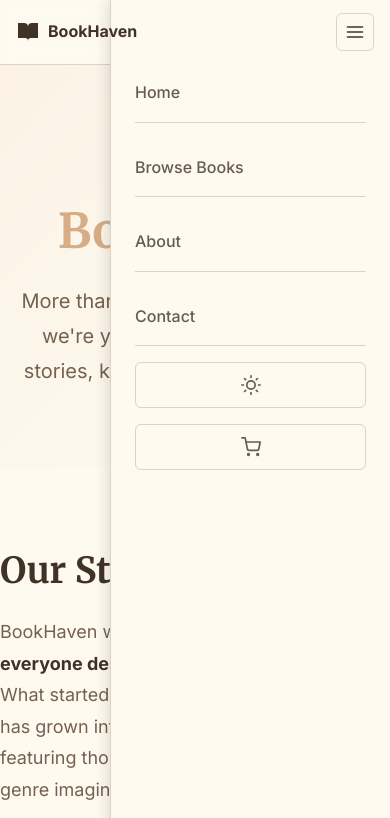
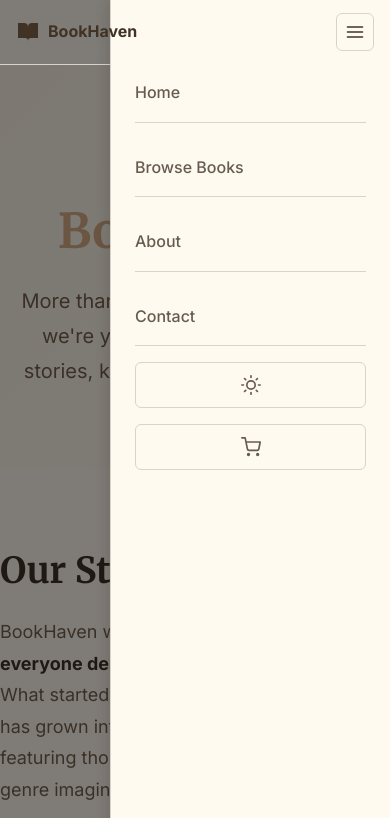
Before and after one commit to Dayveed-04/bookstore, a plain HTML site: page about.html in a window 390 px wide. Both pictures are taken after a click on the button 355 px from the left and 32 px from the top of the page. Shown: the top 818 px of the page. Drawn offline with Linux system fonts and the light colour scheme.

Commit message:
same same

```diff
--- a/about.html
+++ b/about.html
@@ -160,5 +160,7 @@
 
     <script src="js/books-data.js"></script>
     <script src="js/script.js"></script>
+    <!-- Mobile Menu Overlay -->
+    <div class="mobile-overlay" onclick="toggleMobileMenu()"></div>
 </body>
 </html>
```
Also changed, not shown: book-details.html (+2 -0 lines), books.html (+2 -0 lines), cart.html (+2 -0 lines), contact.html (+2 -0 lines).
